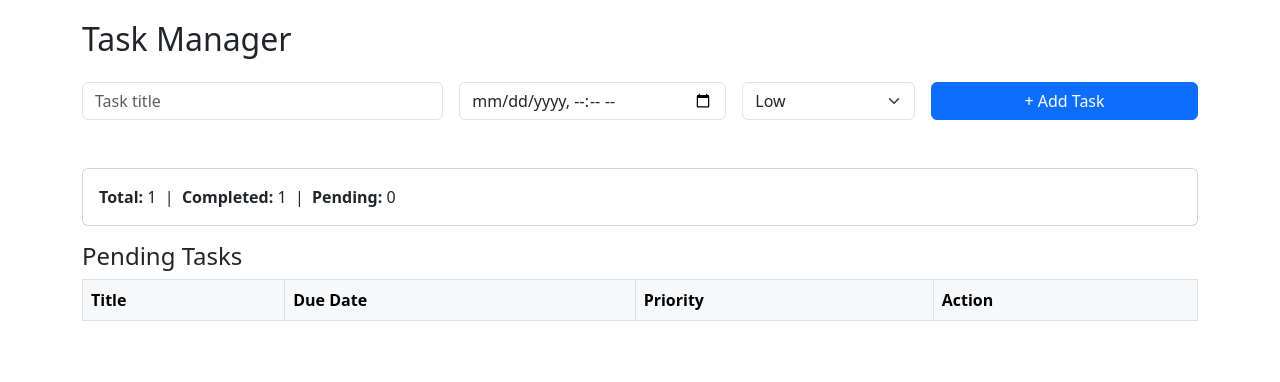
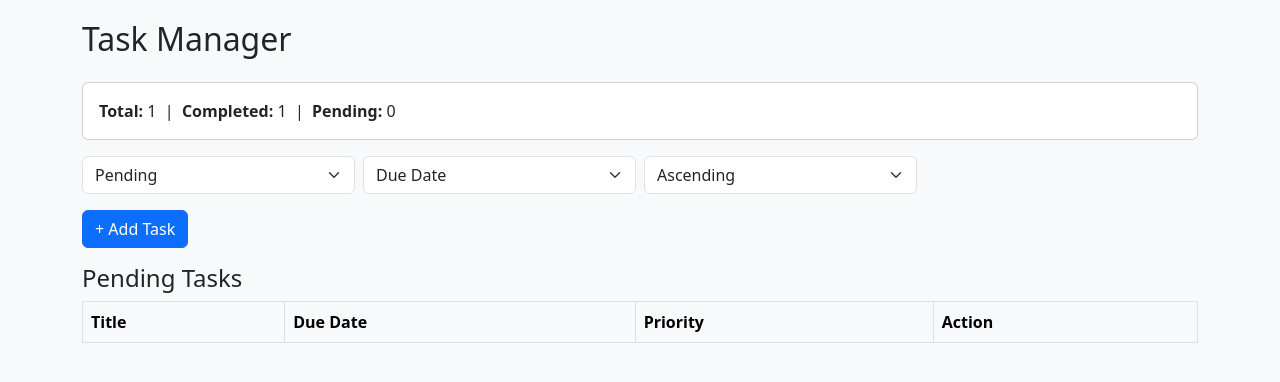
Before and after one commit to anjukrishnan466/task-manager, a CodeIgniter app: page /task-manager/index.php/tasks/index in a window 1280 px wide. Shown: the top 382 px of the page. Run offline with CodeIgniter, Linux system fonts and the light colour scheme; tables that the repository leaves empty or names only in its code hold one stand-in row (values such as "Sample post"); lists and menus that the app fills with data are empty.

Commit message:
added comments and css

```diff
--- a/application/controllers/Tasks.php
+++ b/application/controllers/Tasks.php
@@ -1,20 +1,45 @@
 <?php
-  class Tasks extends CI_Controller {
+ class Tasks extends CI_Controller {
+      /**
+     * Constructor for the Tasks controller.
+     * Loads the Task_model, form and URL helpers, and session library.
+     */
     public function __construct() {
         parent::__construct();
         $this->load->model('Task_model');
         $this->load->helper(array('form', 'url'));
         $this->load->library('session');
     }
+  /**
+     * Displays the list of tasks.
+     * Allows filtering by status, sorting by due date or other fields, and ordering.
+     * Loads the 'tasks_view' with the relevant data.
+     */
+    public function index() {
+        $status = $this->input->get('status') ?? 'pending';
+        $sort = $this->input->get('sort') ?? 'due_date';
+        $order = $this->input->get('order') ?? 'asc';
 
-    public function index() {
-        $data['tasks'] = $this->Task_model->get_tasks();
+        $data['tasks'] = $this->Task_model->get_tasks($status, $sort, $order);
         $data['counts'] = $this->Task_model->get_counts();
+        $data['status'] = $status;
+        $data['sort'] = $sort;
+        $data['order'] = $order;
+
         $this->load->view('tasks_view', $data);
     }
-  public function add() {
-    $this->load->view('add_task');
-}
+/**
+     * Loads the form view for adding a new task.
+     */
+    public function add() {
+        $this->load->view('add_task');
+    }
+ /**
+     * Handles the submission of a new task.
+     * Validates the due date to ensure it is not in the past.
+     * Adds the task to the database if valid, otherwise sets an error message.
+     * Redirects back to the tasks list.
+     */
     public function store() {
         $title = $this->input->post('title');
         $due_date = $this->input->post('due_date');
@@ -27,14 +52,13 @@
         }
         redirect('tasks');
     }
-
+ /**
+     * Marks a specific task as completed.
+     * @param int $id The ID of the task to mark as completed.
+     * Redirects back to the tasks list.
+     */
     public function complete($id) {
         $this->Task_model->mark_completed($id);
         redirect('tasks');
     }
-
-
-
-
-
 }
--- a/application/models/Task_model.php
+++ b/application/models/Task_model.php
@@ -1,10 +1,12 @@
 <?php
 class Task_model extends CI_Model {
 
-
-     public function get_tasks() {
-        $this->db->order_by('due_date', 'ASC');
-        return $this->db->get_where('tasks', array('status' => 'pending'))->result();
+    public function get_tasks($status = 'pending', $sort = 'due_date', $order = 'asc') {
+        if ($status !== 'all') {
+            $this->db->where('status', $status);
+        }
+        $this->db->order_by($sort, $order);
+        return $this->db->get('tasks')->result();
     }
 
     public function add_task($title, $due_date, $priority) {
--- a/application/views/tasks_view.php
+++ b/application/views/tasks_view.php
@@ -4,8 +4,12 @@
     <title>Task Manager</title>
     <link rel="stylesheet" href="https://cdn.jsdelivr.net/npm/bootstrap@5.3.0/dist/css/bootstrap.min.css">
     <style>
-        body { padding: 20px; }
-        .highlight { background-color: #fff3cd !important; }
+        body { padding: 20px; background-color:#f8f9fa; }
+        .highlight { background-color:#fff3cd !important; }
+        .priority-low { background-color:#e6f9e6; }
+        .priority-medium { background-color:#fff8e1; }
+        .priority-high { background-color:#fce4ec; }
+        .completed { text-decoration: line-through; color: gray; }
         .table td, .table th { vertical-align: middle; }
     </style>
 </head>
@@ -17,26 +21,9 @@
         <div class="alert alert-danger"> <?= $this->session->flashdata('error') ?> </div>
     <?php endif; ?>
 
-    <form class="row g-3 mb-4" method="post" action="<?= site_url('tasks/add') ?>">
-        <div class="col-md-4">
-            <input type="text" class="form-control" name="title" placeholder="Task title" required>
-        </div>
-        <div class="col-md-3">
-            <input type="datetime-local" class="form-control" name="due_date" required>
-        </div>
-        <div class="col-md-2">
-            <select class="form-select" name="priority">
-                <option>Low</option>
-                <option>Medium</option>
-                <option>High</option>
-            </select>
-        </div>
-        <div class="col-md-3">
-            <a  class="btn btn-primary w-100" href="<?= site_url('tasks/add') ?>">+ Add Task</a><br><br>
-
-            <!-- <button type="submit" class="btn btn-primary w-100">Add Task</button> -->
-        </div>
-    </form>
+    <?php if($this->session->flashdata('success')): ?>
+        <div class="alert alert-success"> <?= $this->session->flashdata('success') ?> </div>
+    <?php endif; ?>
 
     <div class="card mb-3">
         <div class="card-body">
@@ -46,7 +33,34 @@
         </div>
     </div>
 
-    <h4>Pending Tasks</h4>
+    <form method="get" class="mb-3">
+        <div class="row g-2">
+            <div class="col-md-3">
+                <select name="status" class="form-select" onchange="this.form.submit()">
+                    <option value="pending" <?= $status == 'pending' ? 'selected' : '' ?>>Pending</option>
+                    <option value="completed" <?= $status == 'completed' ? 'selected' : '' ?>>Completed</option>
+                    <option value="all" <?= $status == 'all' ? 'selected' : '' ?>>All</option>
+                </select>
+            </div>
+            <div class="col-md-3">
+                <select name="sort" class="form-select" onchange="this.form.submit()">
+                    <option value="due_date" <?= $sort == 'due_date' ? 'selected' : '' ?>>Due Date</option>
+                    <option value="priority" <?= $sort == 'priority' ? 'selected' : '' ?>>Priority</option>
+                    <option value="title" <?= $sort == 'title' ? 'selected' : '' ?>>Title</option>
+                </select>
+            </div>
+            <div class="col-md-3">
+                <select name="order" class="form-select" onchange="this.form.submit()">
+                    <option value="asc" <?= $order == 'asc' ? 'selected' : '' ?>>Ascending</option>
+                    <option value="desc" <?= $order == 'desc' ? 'selected' : '' ?>>Descending</option>
+                </select>
+            </div>
+        </div>
+    </form>
+
+    <a href="<?= site_url('tasks/add') ?>" class="btn btn-primary mb-3">+ Add Task</a>
+
+    <h4><?= ucfirst($status) ?> Tasks</h4>
     <table class="table table-bordered">
         <thead class="table-light">
             <tr>
@@ -58,12 +72,33 @@
         </thead>
         <tbody>
         <?php foreach($tasks as $task): ?>
-            <?php $highlight = (strtotime($task->due_date) - time() <= 86400) ? 'highlight' : ''; ?>
-            <tr class="<?= $highlight ?>">
-                <td><?= $task->title ?></td>
-                <td><?= date('d M Y, h:i A', strtotime($task->due_date)) ?></td>
-                <td><?= $task->priority ?></td>
-                <td><a class="btn btn-success btn-sm" href="<?= site_url('tasks/complete/'.$task->id) ?>">Mark Completed</a></td>
+            <?php
+                $now = time();
+                $dueTimestamp = strtotime($task->due_date);
+                $isDueSoon = ($dueTimestamp >= $now && $dueTimestamp <= ($now + 86400)); // next 24 hrs
+                $highlight = ($isDueSoon && $task->status == 'pending') ? 'highlight' : '';
+                $priorityClass = 'priority-' . strtolower($task->priority);
+                $rowClass = trim($highlight . ' ' . $priorityClass);
+                if ($task->status == 'completed') {
+                    $rowClass .= ' completed';
+                }
+            ?>
+            <tr class="<?= $rowClass ?>">
+                <td><?= htmlspecialchars($task->title) ?></td>
+                <td>
+                    <?= date('d M Y, h:i A', strtotime($task->due_date)) ?>
+                    <?php if ($isDueSoon && $task->status == 'pending'): ?>
+                        <span class="badge bg-warning text-dark ms-2"> Due Soon</span>
+                    <?php endif; ?>
+                </td>
+                <td><?= ucfirst($task->priority) ?></td>
+                <td>
+                    <?php if ($task->status == 'pending'): ?>
+                        <a class="btn btn-success btn-sm" href="<?= site_url('tasks/complete/'.$task->id) ?>">Mark Completed</a>
+                    <?php else: ?>
+                        <span class="badge bg-secondary">Done</span>
+                    <?php endif; ?>
+                </td>
             </tr>
         <?php endforeach; ?>
         </tbody>
```
Also changed, not shown: application/views/add_task.php (+7 -7 lines).
